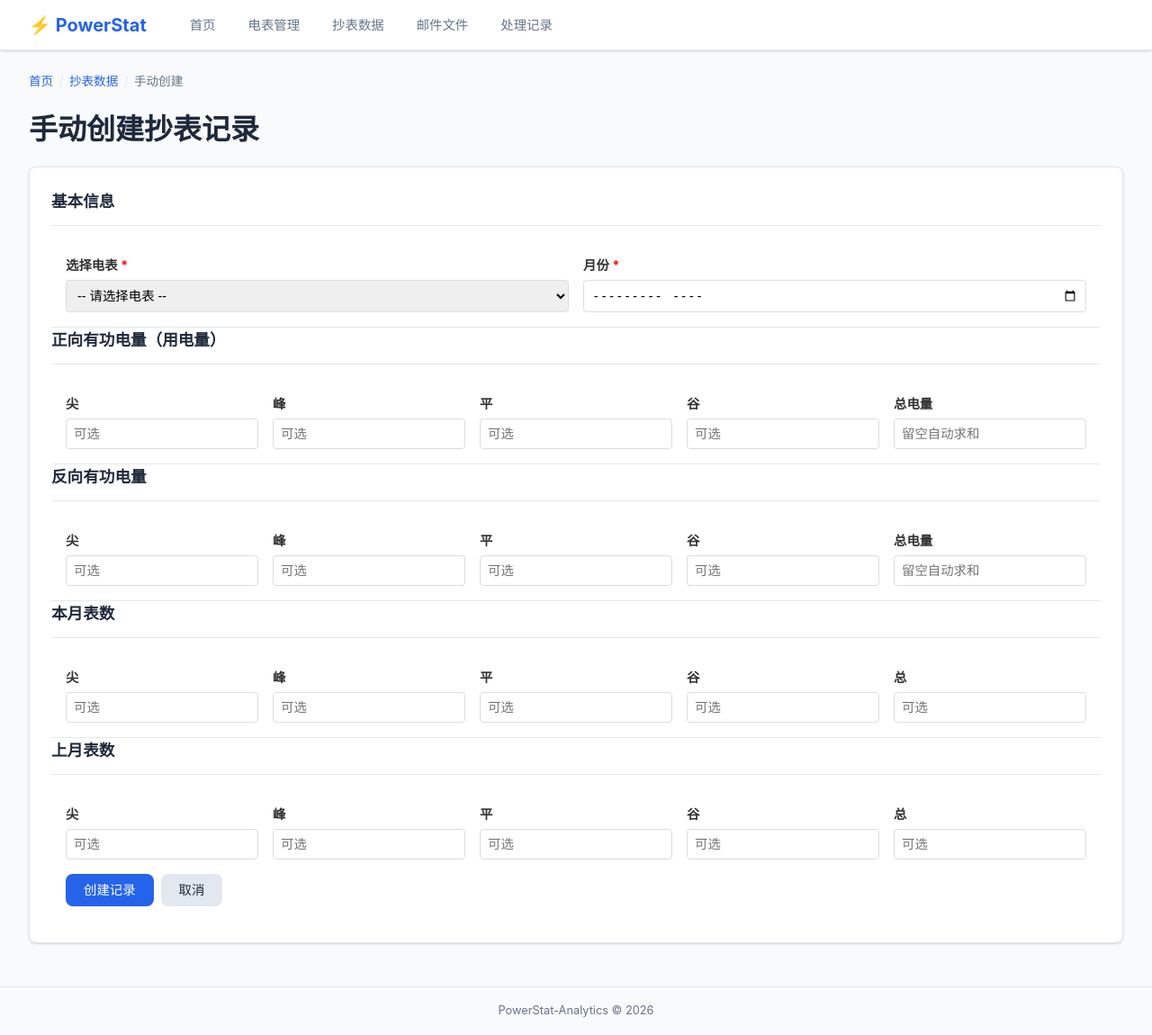
After one commit to hilifer/PowerStat-Analytics, a Flask app: page /readings/create in a window 1280 px wide. The commit adds this page. Shown: the whole page at 90% size. Run offline with Flask 3, Linux system fonts and the light colour scheme; data that the repository does not hold is empty.

Commit message:
feat: 抄表记录添加手动创建功能
- 新增 /readings/create 路由，支持手动创建抄表记录
- 电表通过下拉选择已有电表，其他数据手动填写
- 支持正向/反向有功电量、本月/上月表数的完整录入
- 在抄表数据页面添加"手动创建"按钮入口

https://claude.ai/code/session_01CQ2dc512YBhLM1JZ6zobQg

```diff
--- a/src/web/app.py
+++ b/src/web/app.py
@@ -1083,6 +1083,69 @@ def _register_routes(app: Flask, db: Database):
                                sel_project=sel_project,
                                sel_user_id=sel_user_id,
                                sel_month=sel_month)
+
+    # ---- 手动创建抄表记录 ----
+    @app.route("/readings/create", methods=["GET", "POST"])
+    def reading_create():
+        if request.method == "POST":
+            meter_id = request.form.get("meter_id", "").strip()
+            reading_month = request.form.get("reading_month", "").strip()
+
+            if not meter_id or not reading_month:
+                flash("请选择电表并填写月份", "danger")
+                return redirect(url_for("reading_create"))
+
+            # 验证月份格式
+            import re as _re
+            if not _re.match(r'^\d{4}-\d{2}$', reading_month):
+                flash("月份格式应为 YYYY-MM", "danger")
+                return redirect(url_for("reading_create"))
+
+            # 验证电表存在
+            with db.connection() as conn:
+                meter = conn.execute("SELECT id FROM meters WHERE id = ?", (int(meter_id),)).fetchone()
+                if not meter:
+                    flash("所选电表不存在", "danger")
+                    return redirect(url_for("reading_create"))
+
+            def _float_or_none(key):
+                v = request.form.get(key, "").strip()
+                return float(v) if v else None
+
+            try:
+                db.upsert_reading(
+                    meter_id=int(meter_id),
+                    reading_month=reading_month,
+                    sharp_peak=_float_or_none("sharp_peak"),
+                    peak=_float_or_none("peak"),
+                    flat=_float_or_none("flat"),
+                    valley=_float_or_none("valley"),
+                    total_kwh=_float_or_none("total_kwh"),
+                    rev_sharp_peak=_float_or_none("rev_sharp_peak"),
+                    rev_peak=_float_or_none("rev_peak"),
+                    rev_flat=_float_or_none("rev_flat"),
+                    rev_valley=_float_or_none("rev_valley"),
+                    rev_total=_float_or_none("rev_total"),
+                    cur_sharp_peak=_float_or_none("cur_sharp_peak"),
+                    cur_peak=_float_or_none("cur_peak"),
+                    cur_flat=_float_or_none("cur_flat"),
+                    cur_valley=_float_or_none("cur_valley"),
+                    cur_total=_float_or_none("cur_total"),
+                    prev_sharp_peak=_float_or_none("prev_sharp_peak"),
+                    prev_peak=_float_or_none("prev_peak"),
+                    prev_flat=_float_or_none("prev_flat"),
+                    prev_valley=_float_or_none("prev_valley"),
+                    prev_total=_float_or_none("prev_total"),
+                    source_file="手动创建",
+                )
+                flash(f"抄表记录创建成功（月份: {reading_month}）", "success")
+                return redirect(url_for("readings", month=reading_month))
+            except Exception as e:
+                flash(f"创建失败: {e}", "danger")
+                return redirect(url_for("reading_create"))
+
+        meters = db.get_meters()
+        return render_template("reading_create.html", meters=meters)
 
     @app.route("/api/readings/batch-update", methods=["POST"])
     def readings_batch_update():
--- /dev/null
+++ b/templates/reading_create.html
@@ -0,0 +1,187 @@
+{% extends "base.html" %}
+{% block title %}手动创建抄表记录 - PowerStat{% endblock %}
+
+{% block content %}
+<div class="breadcrumb">
+    <a href="{{ url_for('index') }}">首页</a>
+    <span class="sep">/</span>
+    <a href="{{ url_for('readings') }}">抄表数据</a>
+    <span class="sep">/</span>
+    <span>手动创建</span>
+</div>
+
+<h1 style="margin-bottom:1rem;">手动创建抄表记录</h1>
+
+<div class="card">
+    <div class="card-header">
+        <h2>基本信息</h2>
+    </div>
+    <form method="POST" action="{{ url_for('reading_create') }}">
+        <div class="form-grid" style="display:grid; grid-template-columns:1fr 1fr; gap:1rem; padding:1rem;">
+            <div class="form-group">
+                <label>选择电表 <span style="color:red;">*</span></label>
+                <select name="meter_id" required class="form-input" id="meterSelect">
+                    <option value="">-- 请选择电表 --</option>
+                    {% for m in meters %}
+                    <option value="{{ m.id }}"
+                            data-project="{{ m.project_name or '' }}"
+                            data-user="{{ m.user_id or '' }}"
+                            data-type="{{ m.meter_type or '' }}">
+                        {{ m.meter_number }}
+                        {% if m.meter_type and m.meter_type != '未知' %} ({{ m.meter_type }}){% endif %}
+                        {% if m.project_name %} - {{ m.project_name }}{% endif %}
+                        {% if m.user_id %} [{{ m.user_id }}]{% endif %}
+                    </option>
+                    {% endfor %}
+                </select>
+            </div>
+            <div class="form-group">
+                <label>月份 <span style="color:red;">*</span></label>
+                <input type="month" name="reading_month" required class="form-input" placeholder="YYYY-MM">
+            </div>
+        </div>
+
+        <!-- 选中电表信息 -->
+        <div id="meterInfo" style="display:none; padding:0 1rem; margin-bottom:1rem;">
+            <div style="background:var(--surface, #f8f9fa); border:1px solid var(--border, #dee2e6); border-radius:6px; padding:0.75rem; font-size:0.85rem; color:#666;">
+                <span id="infoProject"></span>
+                <span id="infoUser"></span>
+                <span id="infoType"></span>
+            </div>
+        </div>
+
+        <!-- 正向有功电量（用电量） -->
+        <div class="card-header" style="border-top:1px solid var(--border, #dee2e6);">
+            <h2>正向有功电量（用电量）</h2>
+        </div>
+        <div class="form-grid" style="display:grid; grid-template-columns:repeat(5, 1fr); gap:1rem; padding:1rem;">
+            <div class="form-group">
+                <label>尖</label>
+                <input type="number" step="0.01" name="sharp_peak" class="form-input" placeholder="可选">
+            </div>
+            <div class="form-group">
+                <label>峰</label>
+                <input type="number" step="0.01" name="peak" class="form-input" placeholder="可选">
+            </div>
+            <div class="form-group">
+                <label>平</label>
+                <input type="number" step="0.01" name="flat" class="form-input" placeholder="可选">
+            </div>
+            <div class="form-group">
+                <label>谷</label>
+                <input type="number" step="0.01" name="valley" class="form-input" placeholder="可选">
+            </div>
+            <div class="form-group">
+                <label>总电量</label>
+                <input type="number" step="0.01" name="total_kwh" class="form-input" placeholder="留空自动求和">
+            </div>
+        </div>
+
+        <!-- 反向有功电量 -->
+        <div class="card-header" style="border-top:1px solid var(--border, #dee2e6);">
+            <h2>反向有功电量</h2>
+        </div>
+        <div class="form-grid" style="display:grid; grid-template-columns:repeat(5, 1fr); gap:1rem; padding:1rem;">
+            <div class="form-group">
+                <label>尖</label>
+                <input type="number" step="0.01" name="rev_sharp_peak" class="form-input" placeholder="可选">
+            </div>
+            <div class="form-group">
+                <label>峰</label>
+                <input type="number" step="0.01" name="rev_peak" class="form-input" placeholder="可选">
+            </div>
+            <div class="form-group">
+                <label>平</label>
+                <input type="number" step="0.01" name="rev_flat" class="form-input" placeholder="可选">
+            </div>
+            <div class="form-group">
+                <label>谷</label>
+                <input type="number" step="0.01" name="rev_valley" class="form-input" placeholder="可选">
+            </div>
+            <div class="form-group">
+                <label>总电量</label>
+                <input type="number" step="0.01" name="rev_total" class="form-input" placeholder="留空自动求和">
+            </div>
+        </div>
+
+        <!-- 本月表数 -->
+        <div class="card-header" style="border-top:1px solid var(--border, #dee2e6);">
+            <h2>本月表数</h2>
+        </div>
+        <div class="form-grid" style="display:grid; grid-template-columns:repeat(5, 1fr); gap:1rem; padding:1rem;">
+            <div class="form-group">
+                <label>尖</label>
+                <input type="number" step="0.01" name="cur_sharp_peak" class="form-input" placeholder="可选">
+            </div>
+            <div class="form-group">
+                <label>峰</label>
+                <input type="number" step="0.01" name="cur_peak" class="form-input" placeholder="可选">
+            </div>
+            <div class="form-group">
+                <label>平</label>
+                <input type="number" step="0.01" name="cur_flat" class="form-input" placeholder="可选">
+            </div>
+            <div class="form-group">
+                <label>谷</label>
+                <input type="number" step="0.01" name="cur_valley" class="form-input" placeholder="可选">
+            </div>
+            <div class="form-group">
+                <label>总</label>
+                <input type="number" step="0.01" name="cur_total" class="form-input" placeholder="可选">
+            </div>
+        </div>
+
+        <!-- 上月表数 -->
+        <div class="card-header" style="border-top:1px solid var(--border, #dee2e6);">
+            <h2>上月表数</h2>
+        </div>
+        <div class="form-grid" style="display:grid; grid-template-columns:repeat(5, 1fr); gap:1rem; padding:1rem;">
+            <div class="form-group">
+                <label>尖</label>
+                <input type="number" step="0.01" name="prev_sharp_peak" class="form-input" placeholder="可选">
+            </div>
+            <div class="form-group">
+                <label>峰</label>
+                <input type="number" step="0.01" name="prev_peak" class="form-input" placeholder="可选">
+            </div>
+            <div class="form-group">
+                <label>平</label>
+                <input type="number" step="0.01" name="prev_flat" class="form-input" placeholder="可选">
+            </div>
+            <div class="form-group">
+                <label>谷</label>
+                <input type="number" step="0.01" name="prev_valley" class="form-input" placeholder="可选">
+            </div>
+            <div class="form-group">
+                <label>总</label>
+                <input type="number" step="0.01" name="prev_total" class="form-input" placeholder="可选">
+            </div>
+        </div>
+
+        <div style="padding:0 1rem 1rem; display:flex; gap:0.5rem;">
+            <button type="submit" class="btn btn-primary">创建记录</button>
+            <a href="{{ url_for('readings') }}" class="btn btn-secondary">取消</a>
+        </div>
+    </form>
+</div>
+
+<style>
+.form-group { display:flex; flex-direction:column; gap:0.3rem; }
+.form-group label { font-weight:600; font-size:0.9rem; color:#333; }
+.form-input { padding:0.5rem; border:1px solid #ddd; border-radius:4px; font-size:0.9rem; }
+</style>
+
+<script>
+document.getElementById('meterSelect').addEventListener('change', function() {
+    var opt = this.options[this.selectedIndex];
+    var info = document.getElementById('meterInfo');
+    if (!this.value) { info.style.display = 'none'; return; }
+    info.style.display = 'block';
+    var parts = [];
+    if (opt.dataset.project) parts.push('项目: ' + opt.dataset.project);
+    if (opt.dataset.user) parts.push('用户: ' + opt.dataset.user);
+    if (opt.dataset.type) parts.push('类型: ' + opt.dataset.type);
+    document.getElementById('infoProject').textContent = parts.join('  |  ') || '无附加信息';
+});
+</script>
+{% endblock %}
--- a/templates/readings.html
+++ b/templates/readings.html
@@ -30,6 +30,7 @@
                 onclick="startDataUpdate('incremental','readings')">增量提取</button>
         <button type="button" class="btn btn-danger btn-sm update-btn"
                 onclick="startDataUpdate('full','readings')">全量提取</button>
+        <a href="{{ url_for('reading_create') }}" class="btn btn-sm" style="background:var(--success, #28a745); color:#fff; text-decoration:none;">手动创建</a>
     </div>
     <div style="display:flex; align-items:center; gap:0.5rem; padding:0.5rem 0.75rem;
                 background:var(--surface); border:1px solid var(--border); border-radius:var(--radius);">
```
